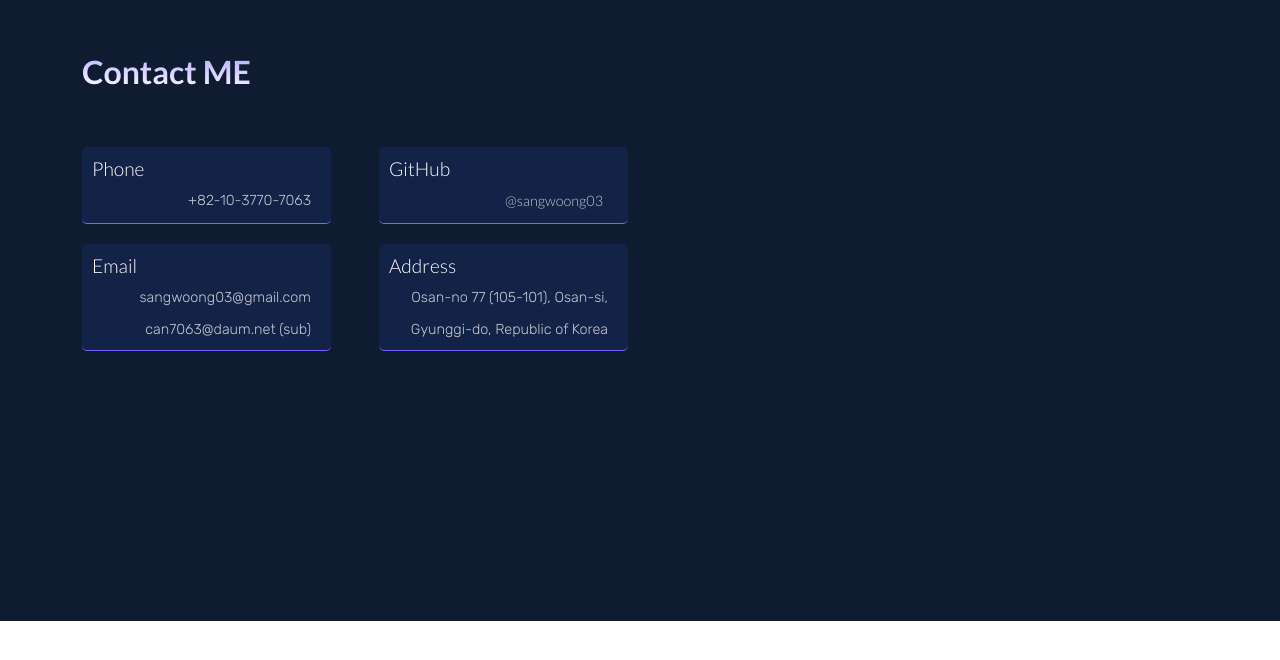
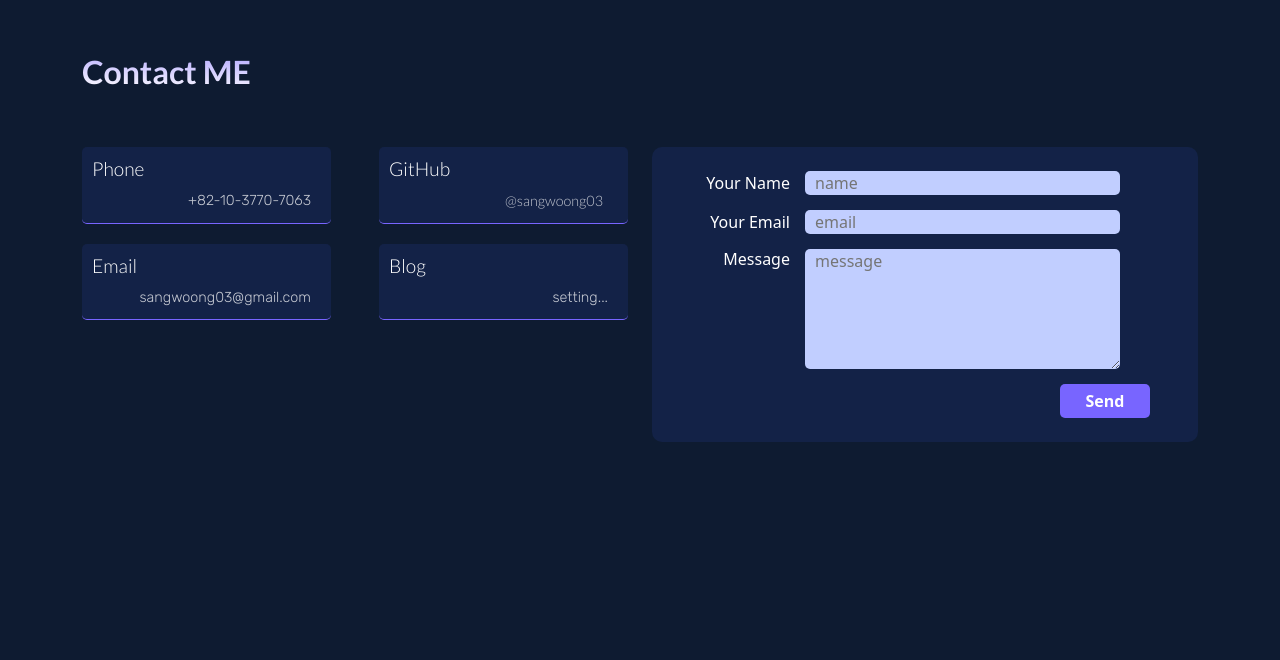
Before and after one commit to sangwoong03/portfolio-app, a React (Create React App) app: page / in a window 1280 px wide. Shown: the part 2548-3208 px from the top of the page. Before the commit the page ends 3169 px from the top, so only its background shows below. Built offline with nearby package versions, Linux system fonts and the light colour scheme.

Commit message:
portfolio_contact

```diff
--- a/src/components/Contact/Contact.css
+++ b/src/components/Contact/Contact.css
@@ -16,7 +16,9 @@
   border-bottom: 1px solid var(--color--primary);
   margin-bottom: 20px;
 }
-
+.contact__info-box:hover {
+  background: rgba(0,0,0, .07);
+}
 
 .contact__info-box h6 {
   font-size: 1.2rem;
--- a/src/components/Contact/Contact.js
+++ b/src/components/Contact/Contact.js
@@ -1,6 +1,7 @@
 import React from "react";
 import "./Contact.css";
 import { Container, Row, Col } from "reactstrap";
+import Form from "../Form/Form";
 
 function Contact() {
 	return (
@@ -29,14 +30,15 @@ function Contact() {
 							<div className="contact__info-box w-50">
 								<h6> Email</h6>
 								<p> sangwoong03@gmail.com </p>
-								<p> can7063@daum.net (sub) </p>
 							</div>
 							<div className="contact__info-box w-50">
-								<h6> Address </h6>
-								<p>Osan-no 77 (105-101), Osan-si,</p>
-								<p>Gyunggi-do, Republic of Korea</p>
+								<h6> Blog </h6>
+								<p> setting... </p>
 							</div>
 						</div>
+					</Col>
+					<Col>
+						<Form />
 					</Col>
 				</Row>
 			</Container>
```
